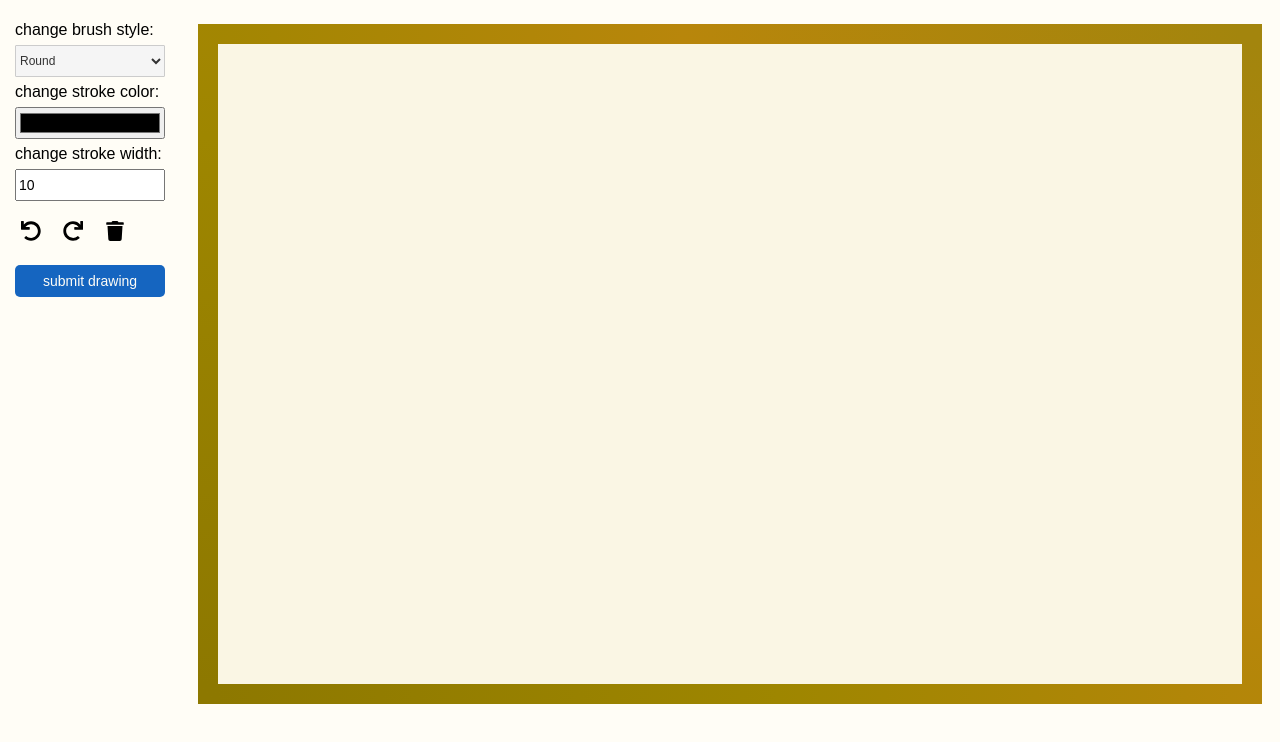
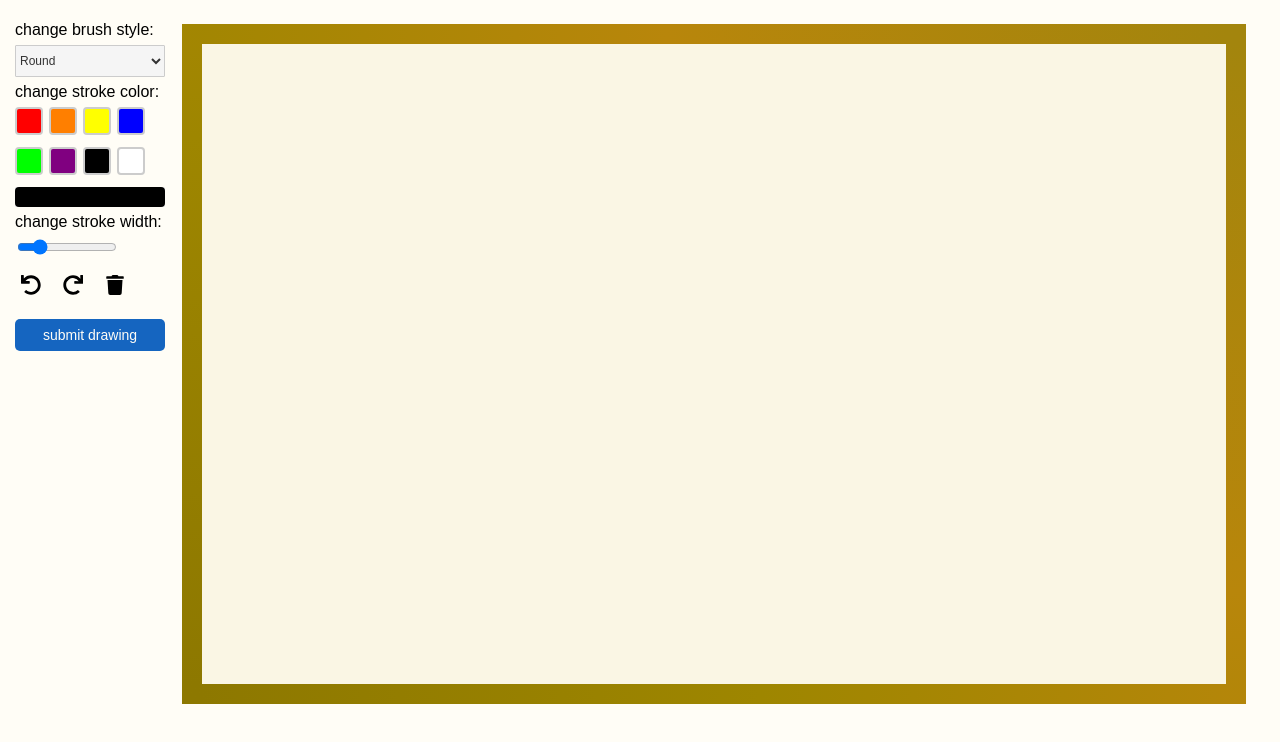
Before and after one commit to clairedraeger/art-project, a Next.js app in the folder art-project/: page / in a window 1280 px wide. Shown: the top 742 px of the page. Built offline with nearby package versions, Linux system fonts and the light colour scheme.

Commit message:
Fixing sizing

```diff
--- a/art-project/src/app/globals.css
+++ b/art-project/src/app/globals.css
@@ -47,6 +47,24 @@ h1 {
   box-sizing: border-box;
 }
 
+#toolbar input[type="color"] {
+  -webkit-appearance: none;
+  border: none;
+  cursor: pointer;
+  height: 20px;
+  padding: 0;
+  cursor: pointer;
+}
+
+#toolbar input[type="color"]::-webkit-color-swatch-wrapper {
+  padding: 0;
+}
+
+#toolbar input[type="color"]::-webkit-color-swatch {
+  border: none;
+  border-radius: 4px;
+}
+
 #toolbar label {
   font-size: 16px;
   color: black;
@@ -84,6 +102,28 @@ h1 {
   box-shadow: 0 0 0 2px rgba(21, 101, 192, 0.2);
 }
 
+.color-palette {
+  display: flex;
+  flex-wrap: wrap;
+  gap: 6px;
+  margin-bottom: 10px;
+}
+
+.color-swatch {
+  width: 24px;
+  height: 24px;
+  border: 2px solid #ccc;
+  border-radius: 4px;
+  cursor: pointer;
+  transition: transform 0.1s ease;
+}
+
+.color-swatch:hover {
+  transform: scale(1.1);
+  border-color: #000;
+}
+
+
 #icon-row {
   display: flex;
   gap: 10px;
@@ -109,6 +149,7 @@ h1 {
   justify-content: center;
   align-items: center;
   margin-top: 1.5rem;
+  padding-right: 2rem;
 }
 
 #sketchboard {
--- a/art-project/src/app/page.js
+++ b/art-project/src/app/page.js
@@ -261,9 +261,40 @@ export default function Home() {
           <option value="eraser">Eraser</option>
         </select>
         <label htmlFor="stroke">change stroke color:</label>
+        <div className="color-palette">
+          {[
+            "#FF0000", // Red
+            "#FF7F00", // Orange
+            "#FFFF00", // Yellow
+            "#0000FF", // Blue
+            "#00FF00", // Green
+            "#800080", // Purple
+            "#000000", // Black
+            "#FFFFFF", // White
+          ].map((color) => (
+            <div
+              key={color}
+              className="color-swatch"
+              style={{ backgroundColor: color }}
+              onClick={() => {
+                strokeStyleRef.current = color;
+                const colorInput = document.getElementById("stroke");
+                if (colorInput) colorInput.value = color; // update the input box
+              }}
+            ></div>
+          ))}
+        </div>
         <input id="stroke" name="stroke" type="color" onChange={handleColorChange} />
         <label htmlFor="line-width">change stroke width:</label>
-        <input id="line-width" name="line-width" type="number" defaultValue="10" onChange={handleLineWidthChange} />
+        <input
+          id="line-width"
+          name="line-width"
+          type="range"
+          min="1"
+          max="50"
+          defaultValue="10"
+          onChange={handleLineWidthChange}
+        />
         <div id="icon-row">
           <button id="icon" onClick={handleUndo}><FaUndo style={{ color: 'black' }} /></button>
           <button id="icon" onClick={handleRedo}><FaRedo style={{ color: 'black' }} /></button>
```
Also changed, not shown: art-project/src/app/result/page.js (+19 -5 lines), art-project/public/draw2.gif (added).
